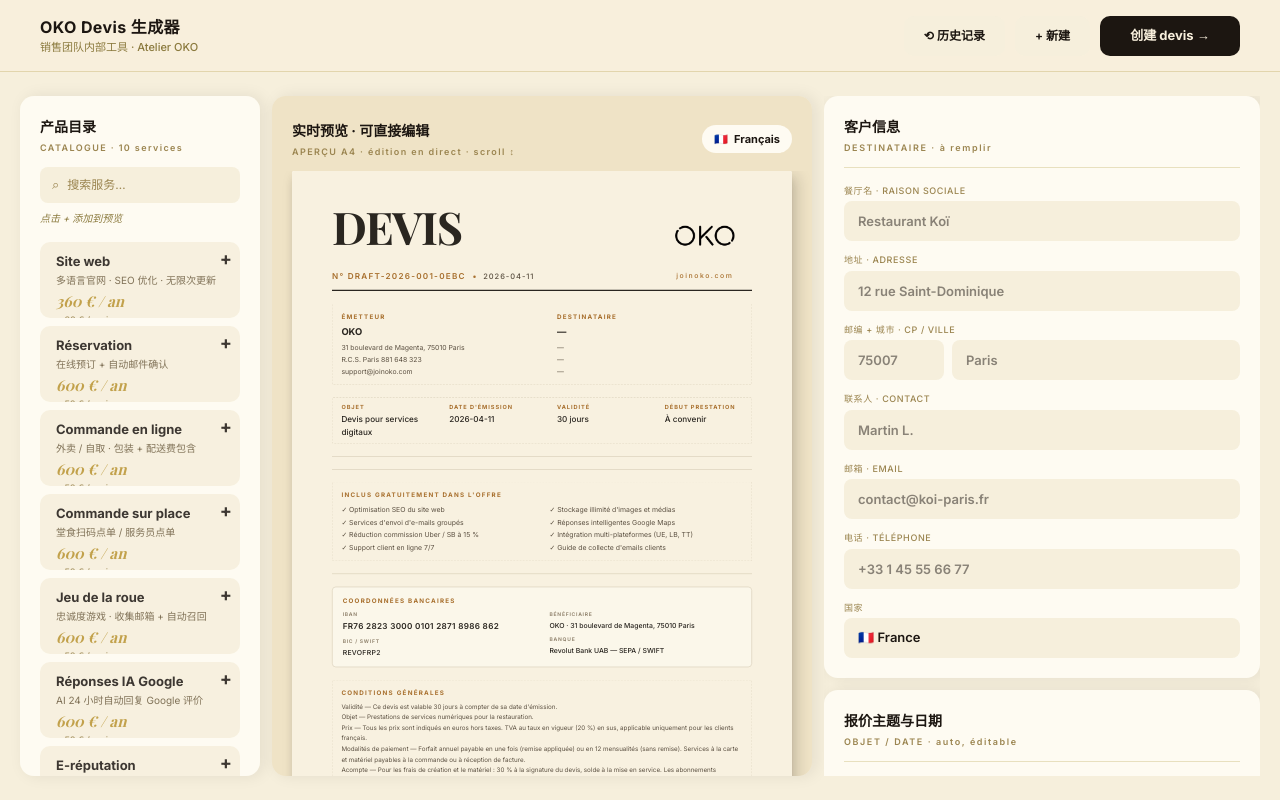
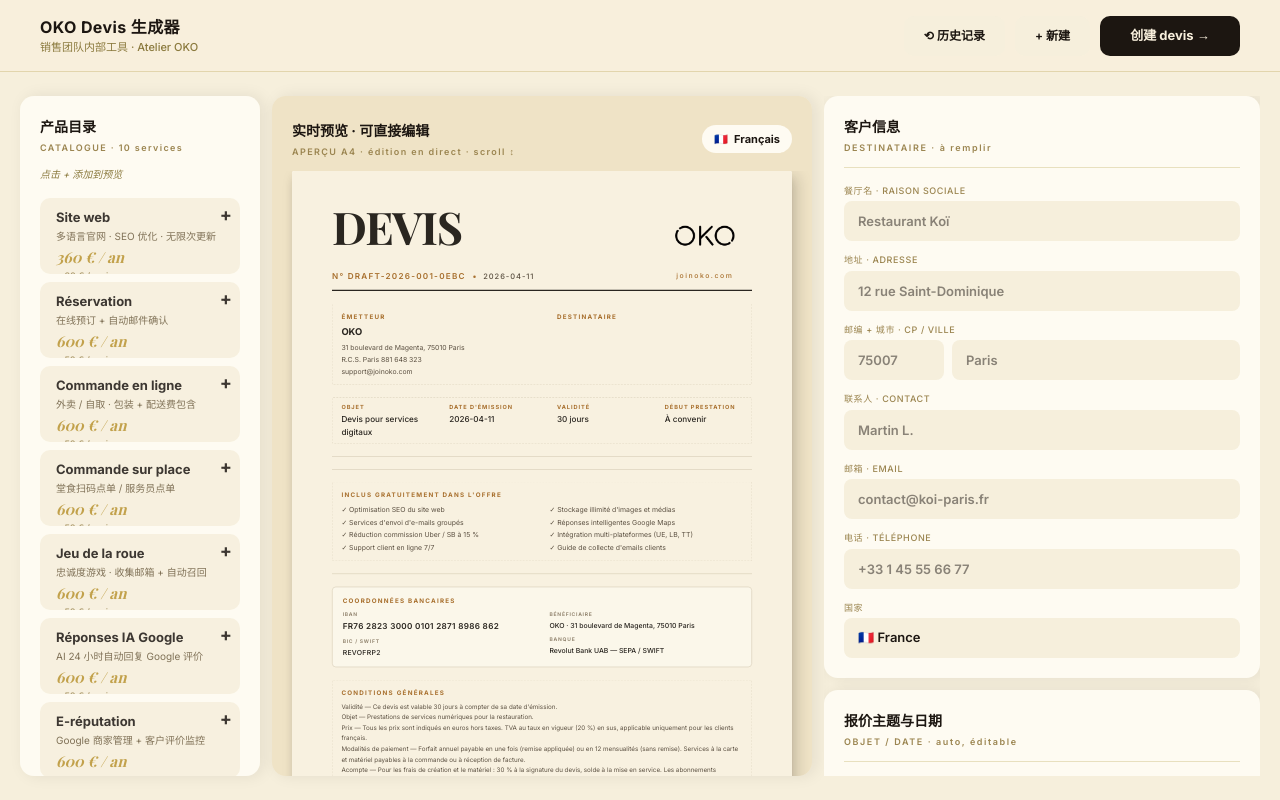
Before and after one commit to wenfei366-ship-it/oko-devis, a Next.js app: page / in a window 1280 px wide. Built offline with nearby package versions, Linux system fonts and the light colour scheme.

Commit message:
Polish devis preview controls

```diff
--- a/app/components/DevisLivePreview.tsx
+++ b/app/components/DevisLivePreview.tsx
@@ -140,6 +140,14 @@
   onTotalChange?: (itemIndex: number, total: number) => void
   onRemoveItem?: (itemIndex: number) => void
 }) {
+  const destinataireLines = [
+    vm.destinataire.address,
+    vm.destinataire.postalCity,
+    vm.destinataire.contactName,
+    vm.destinataire.phone,
+    vm.destinataire.email,
+  ].filter(Boolean).join('\n')
+
   return (
     <div
       className="shadow-lg rounded-sm mx-auto"
@@ -214,10 +222,14 @@
           <p style={{ fontSize: 10, fontWeight: 700, letterSpacing: 2, color: '#A8702E' }}>
             {vm.labels.destinataire}
           </p>
-          <p style={{ fontSize: 15, fontWeight: 700, color: '#2A2620' }}>{vm.destinataire.name || '—'}</p>
-          <p style={{ fontSize: 11, color: '#5C5142', lineHeight: 1.65, whiteSpace: 'pre-line' }}>
-            {vm.destinataire.address || '—'}{'\n'}{vm.destinataire.phone}{'\n'}{vm.destinataire.email}
-          </p>
+          {vm.destinataire.name && (
+            <p style={{ fontSize: 15, fontWeight: 700, color: '#2A2620' }}>{vm.destinataire.name}</p>
+          )}
+          {destinataireLines && (
+            <p style={{ fontSize: 11, color: '#5C5142', lineHeight: 1.65, whiteSpace: 'pre-line' }}>
+              {destinataireLines}
+            </p>
+          )}
         </div>
       </div>
 
--- a/app/components/MagazineModal.tsx
+++ b/app/components/MagazineModal.tsx
@@ -43,6 +43,7 @@
 
   // For history read-only view, allow temporary language switch
   const [tempLang, setTempLang] = useState<Lang | null>(null)
+  const [pngExporting, setPngExporting] = useState(false)
   const displayDevis = useMemo(() => {
     if (tempLang && readOnly) {
       return { ...sourceDevis, lang: tempLang }
@@ -105,15 +106,20 @@
 
   // PNG export — capture only the clean Devis preview, without modal decorations.
   const handlePngExport = useCallback(async () => {
-    const { exportLongPng, showExportToast } = await import('@/app/lib/png/exportLong')
+    if (pngExporting) return
+    setPngExporting(true)
     const preview = previewRef.current
     try {
+      const { exportLongPng } = await import('@/app/lib/png/exportLong')
       if (!preview) throw new Error('Export impossible: preview indisponible.')
       await exportLongPng(preview, displayDevis.meta.number)
     } catch (err) {
+      const { showExportToast } = await import('@/app/lib/png/exportLong')
       showExportToast(err instanceof Error ? err.message : 'Export image impossible.')
+    } finally {
+      setPngExporting(false)
     }
-  }, [displayDevis.meta.number])
+  }, [displayDevis.meta.number, pngExporting])
 
   // Duplicate for edit (history mode) — uses cloneForEdit from storage
   const handleDuplicate = useCallback(() => {
@@ -317,7 +323,7 @@
                     marginBottom: 6,
                   }}
                 >
-                  {vm.totalsFormatted.total}
+                  {vm.isFrance ? vm.totalsFormatted.totalHT : vm.totalsFormatted.total}
                 </p>
                 <p
                   style={{
@@ -330,7 +336,7 @@
                     marginBottom: 4,
                   }}
                 >
-                  {vm.isFrance ? 'TTC' : 'Total'}
+                  {vm.labels.totalHT}
                 </p>
                 <p
                   style={{
@@ -577,6 +583,8 @@
         <button
           type="button"
           onClick={handlePngExport}
+          disabled={pngExporting}
+          className="transition duration-150 hover:opacity-90 active:translate-y-[1px] disabled:opacity-70"
           style={{
             width: 200,
             height: 56,
@@ -587,12 +595,12 @@
             fontSize: 13,
             fontWeight: 700,
             border: '1px solid rgba(184,146,47,0.55)',
-            cursor: 'pointer',
+            cursor: pngExporting ? 'wait' : 'pointer',
             letterSpacing: 0.5,
             boxShadow: '0 8px 24px rgba(0,0,0,0.24)',
           }}
         >
-          &#10022; Image longue &#10022;
+          {pngExporting ? 'Préparation...' : <>&#10022; Image longue &#10022;</>}
         </button>
       </div>
 
--- a/app/components/PdfDownloadInner.tsx
+++ b/app/components/PdfDownloadInner.tsx
@@ -1,5 +1,6 @@
 'use client'
 
+import { useState } from 'react'
 import { Document, Image, Page, StyleSheet, pdf } from '@react-pdf/renderer'
 import { createExportImage, showExportToast } from '@/app/lib/png/exportLong'
 interface PdfDownloadInnerProps {
@@ -19,7 +20,11 @@
 }
 
 export default function PdfDownloadInner({ fileName, getExportElement }: PdfDownloadInnerProps) {
+  const [isDownloading, setIsDownloading] = useState(false)
+
   const handleDownload = async () => {
+    if (isDownloading) return
+    setIsDownloading(true)
     try {
       const element = getExportElement()
       if (!element) throw new Error('Export impossible: preview indisponible.')
@@ -35,6 +40,8 @@
       URL.revokeObjectURL(url)
     } catch (err) {
       showExportToast(err instanceof Error ? err.message : 'Export PDF impossible.')
+    } finally {
+      setIsDownloading(false)
     }
   }
 
@@ -42,7 +49,8 @@
     <button
       type="button"
       onClick={handleDownload}
-      className="transition-opacity hover:opacity-90"
+      disabled={isDownloading}
+      className="transition duration-150 hover:opacity-90 active:translate-y-[1px] disabled:opacity-70"
       style={{
         width: 200,
         height: 56,
@@ -53,11 +61,11 @@
         fontSize: 13,
         fontWeight: 700,
         border: '1px solid rgba(248,239,220,0.16)',
-        cursor: 'pointer',
+        cursor: isDownloading ? 'wait' : 'pointer',
         letterSpacing: 0.5,
       }}
     >
-      T&eacute;l&eacute;charger PDF
+      {isDownloading ? 'Préparation...' : 'Télécharger PDF'}
     </button>
   )
 }
--- a/app/components/ServiceCatalog.tsx
+++ b/app/components/ServiceCatalog.tsx
@@ -91,15 +91,6 @@
       <div className="text-[14px] font-bold" style={{ color: '#1C1611' }}>产品目录</div>
       <div className="text-[9px] font-semibold tracking-[1.4px] mt-1 mb-3" style={{ color: '#9B8550' }}>
         CATALOGUE  ·  {CATALOG.length} services
-      </div>
-
-      {/* Search placeholder */}
-      <div
-        className="flex items-center gap-2 h-[36px] px-3 rounded-[8px] mb-2"
-        style={{ backgroundColor: '#F6EFDC' }}
-      >
-        <span className="text-[13px]" style={{ color: '#9B8550' }}>⌕</span>
-        <span className="text-[12px]" style={{ color: '#9B8550' }}>搜索服务…</span>
       </div>
 
       <div className="text-[10px] italic mb-4" style={{ color: '#8B7A3E' }}>
--- a/app/components/TopNav.tsx
+++ b/app/components/TopNav.tsx
@@ -9,6 +9,13 @@
 
 export default function TopNav({ onCreateDevis }: TopNavProps) {
   const { dispatch } = useDevis()
+
+  const handleNewDevis = () => {
+    if (typeof sessionStorage !== 'undefined') {
+      sessionStorage.removeItem('oko-devis-pending')
+    }
+    dispatch({ type: 'NEW_DEVIS' })
+  }
 
   return (
     <header
@@ -37,8 +44,8 @@
 
         <button
           type="button"
-          onClick={() => dispatch({ type: 'NEW_DEVIS' })}
-          className="flex items-center justify-center h-[40px] px-5 rounded-[10px] text-[12px] font-semibold transition-colors"
+          onClick={handleNewDevis}
+          className="flex items-center justify-center h-[40px] px-5 rounded-[10px] text-[12px] font-semibold transition duration-150 hover:opacity-90 active:translate-y-[1px]"
           style={{ backgroundColor: '#F6EFDC', color: '#1C1611' }}
         >
           +  新建
--- a/app/lib/viewModel.ts
+++ b/app/lib/viewModel.ts
@@ -383,12 +383,12 @@
       tvaIntra: OKO_SENDER.tvaIntra,
     },
     destinataire: {
-      name: devis.customer.name || '—',
-      address: devis.customer.address || '—',
-      postalCity: [devis.customer.postalCode, devis.customer.city].filter(Boolean).join(' ') || '—',
-      contactName: devis.customer.contactName || '—',
-      email: devis.customer.email || '—',
-      phone: devis.customer.phone || '—',
+      name: devis.customer.name,
+      address: devis.customer.address,
+      postalCity: [devis.customer.postalCode, devis.customer.city].filter(Boolean).join(' '),
+      contactName: devis.customer.contactName,
+      email: devis.customer.email,
+      phone: devis.customer.phone,
     },
     items,
     groupedItems: buildItemGroups(items, lang),
```
